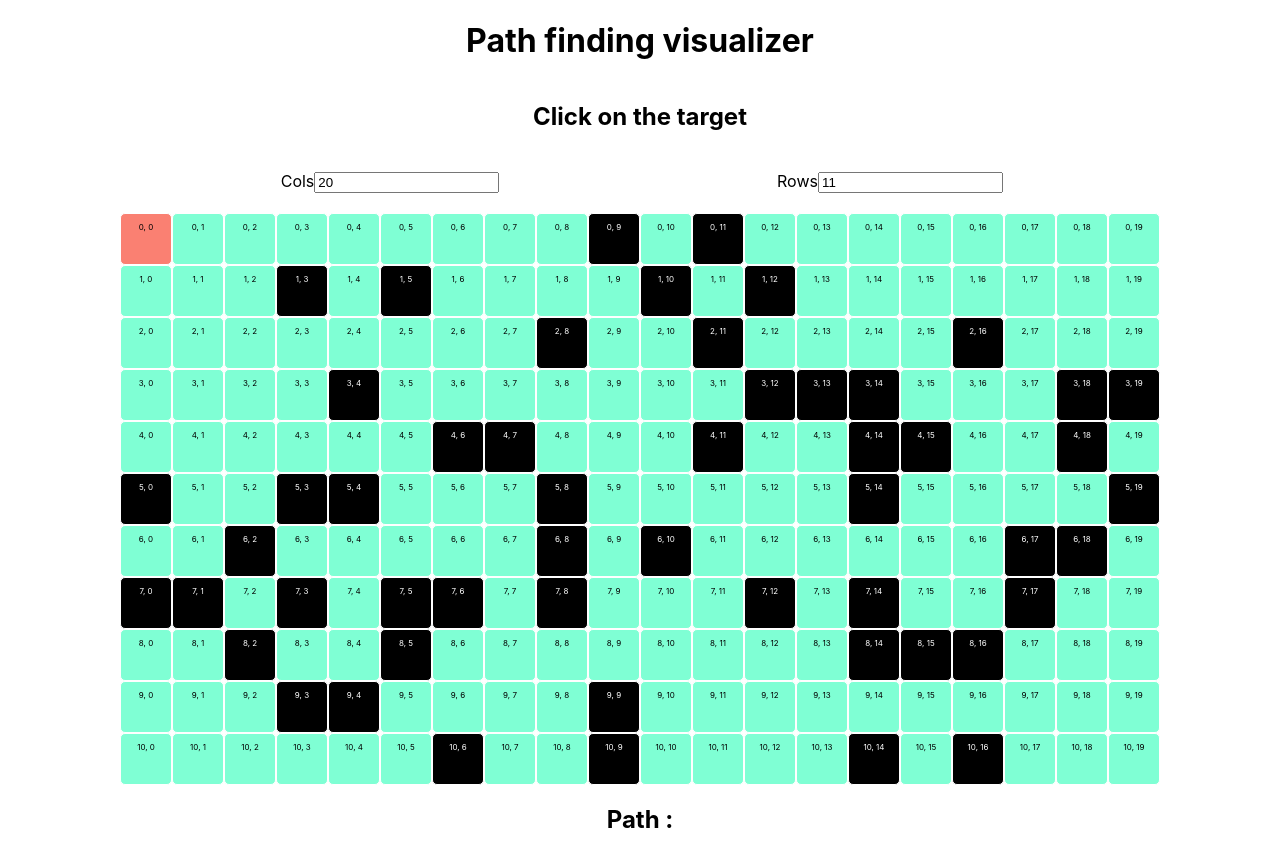
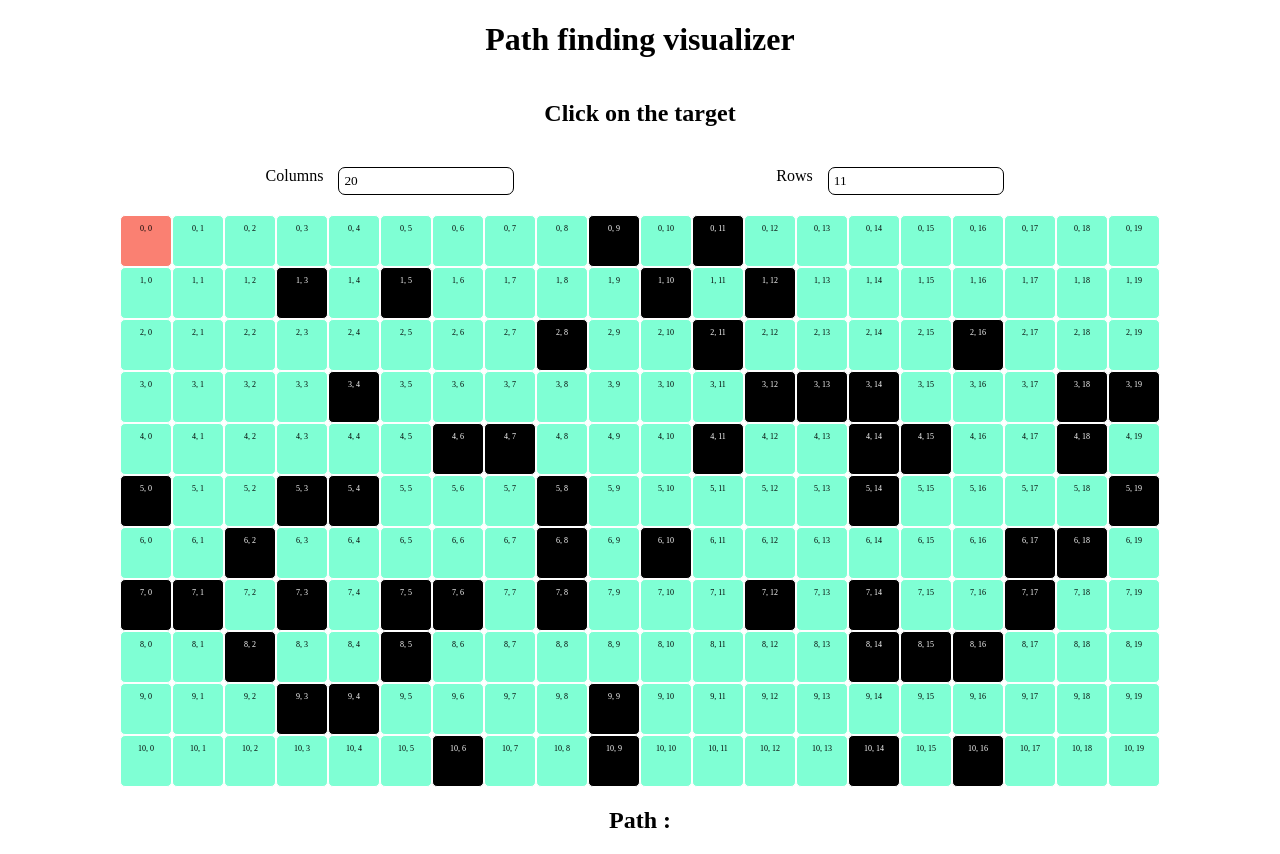
Before and after one commit to 0x4bd0/path-finding-visualizer, a React (Create React App) app: page / in a window 1280 px wide. Built offline with nearby package versions, Linux system fonts and the light colour scheme.

Commit message:
added some style

```diff
--- a/src/comps/pathFinder.jsx
+++ b/src/comps/pathFinder.jsx
@@ -113,7 +113,7 @@ const PathFinder = () => {
 		<div>
 			<div className='configBox'>
 				<div className='configBoxItem'>
-					<label htmlFor=''>Cols</label>
+					<label htmlFor=''>Columns</label>
 					<input type='text' name='' id='' value={initialCols} />
 				</div>
 				<div className='configBoxItem'>
--- a/src/index.css
+++ b/src/index.css
@@ -15,7 +15,7 @@ code {
 
 
 *{
-  font: 'Ubuntu'
+  font-family: 'Ubuntu'
 }
 
 .bloc {
@@ -75,4 +75,14 @@ code {
 
 .configBoxItem {
   flex: 1;
+    display: flex;
+    justify-content: center;
+    gap: 15px;
 }
+
+
+.configBoxItem > input{
+      padding: 5px;
+    border: 1px solid black;
+    border-radius: 7px
+}
```
